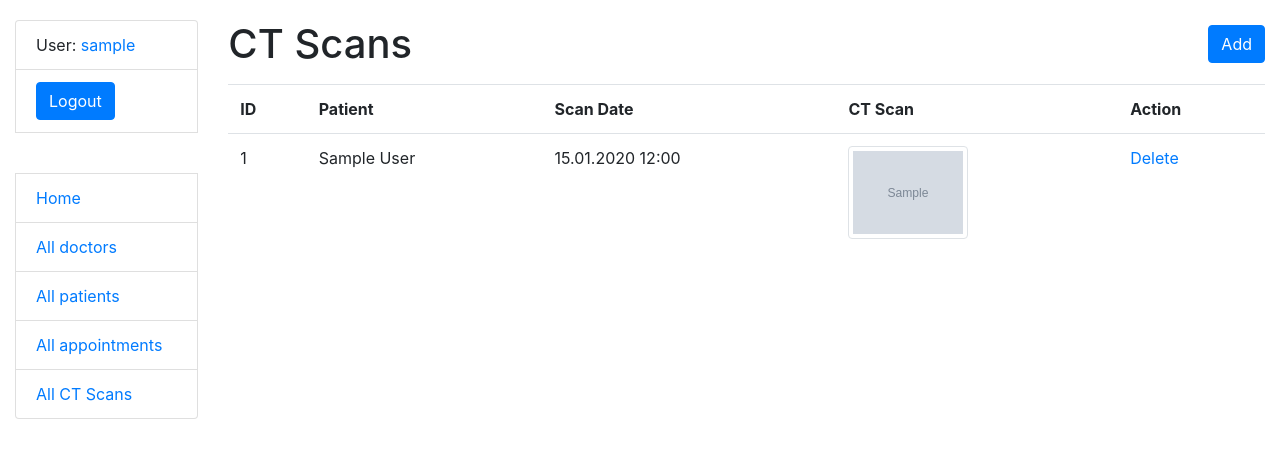
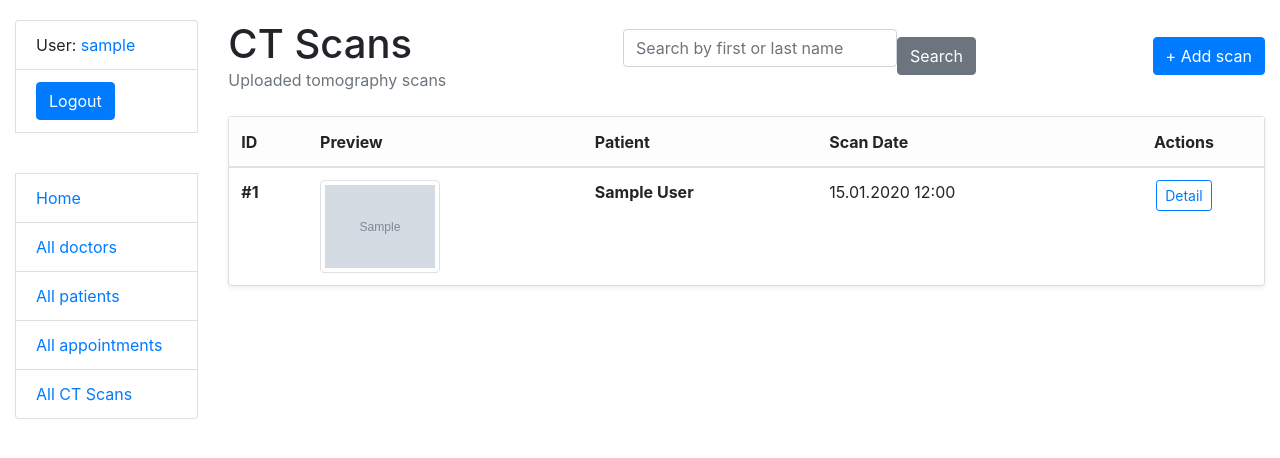
Before and after one commit to pprykhodko/private-clinic-service, a Django app: page /ct-scan/ in a window 1280 px wide. Shown: the top 458 px of the page. Run offline with Django 5.2, Linux system fonts and the light colour scheme; a user stored in the database is signed in; tables that the repository leaves empty hold one stand-in row (values such as "Sample post"); grey boxes marked "Sample" are stand-in pictures; some libraries are stand-ins or nearby versions.

Commit message:
feat(clinic): add search for appointment and ct scan list

```diff
--- a/clinic/forms.py
+++ b/clinic/forms.py
@@ -134,6 +134,19 @@ class AppointmentUpdateForm(forms.ModelForm):
         return cleaned_data
 
 
+class AppointmentSearchForm(forms.Form):
+    patient = forms.CharField(
+        max_length=255,
+        required=False,
+        label="",
+        widget=forms.TextInput(
+            attrs={
+                "placeholder": "Search by first or last name",
+            }
+        )
+    )
+
+
 class CTScanForm(forms.ModelForm):
     scan_date = forms.DateTimeField(
         widget=forms.DateTimeInput(
@@ -175,3 +188,16 @@ class CTScanForm(forms.ModelForm):
                 "This scan already exists."
             )
         return cleaned_data
+
+
+class CTScanSearchForm(forms.Form):
+    patient = forms.CharField(
+        max_length=255,
+        required=False,
+        label="",
+        widget=forms.TextInput(
+            attrs={
+                "placeholder": "Search by first or last name",
+            }
+        )
+    )
--- a/clinic/views.py
+++ b/clinic/views.py
@@ -1,5 +1,6 @@
 from django.contrib.auth.decorators import login_required
 from django.contrib.auth.mixins import LoginRequiredMixin
+from django.db.models import Q
 from django.http import HttpRequest, HttpResponse
 from django.shortcuts import render
 from django.urls import reverse_lazy
@@ -11,7 +12,9 @@ from clinic.forms import (
     PatientSearchForm,
     AppointmentForm,
     AppointmentUpdateForm,
-    CTScanForm
+    AppointmentSearchForm,
+    CTScanForm,
+    CTScanSearchForm
 )
 from clinic.models import Doctor, Patient, Appointment, CTScan
 
@@ -103,6 +106,23 @@ class AppointmentListView(LoginRequiredMixin, generic.ListView):
     model = Appointment
     paginate_by = 10
 
+    def get_context_data(self, **kwargs):
+        context = super(AppointmentListView, self).get_context_data(**kwargs)
+        patient = self.request.GET.get("patient", "")
+        context["search_form"] = AppointmentSearchForm(
+            initial={"patient": patient}
+        )
+        return context
+
+    def get_queryset(self):
+        patient = self.request.GET.get("patient")
+        if patient:
+            return Appointment.objects.filter(
+                Q(patient__first_name__iregex=patient.capitalize()) |
+                Q(patient__last_name__iregex=patient.capitalize())
+            )
+        return Appointment.objects.all()
+
 
 class AppointmentCreateView(LoginRequiredMixin, generic.CreateView):
     model = Appointment
@@ -131,6 +151,23 @@ class CTScanListView(LoginRequiredMixin, generic.ListView):
     context_object_name = "ct_scan_list"
     paginate_by = 10
 
+    def get_context_data(self, **kwargs):
+        context = super(CTScanListView, self).get_context_data(**kwargs)
+        patient = self.request.GET.get("patient", "")
+        context["search_form"] = CTScanSearchForm(
+            initial={"patient": patient}
+        )
+        return context
+
+    def get_queryset(self):
+        patient = self.request.GET.get("patient")
+        if patient:
+            return CTScan.objects.filter(
+                Q(patient__first_name__iregex=patient.capitalize()) |
+                Q(patient__last_name__iregex=patient.capitalize())
+            )
+        return CTScan.objects.all()
+
 
 class CTScanCreateView(LoginRequiredMixin, generic.CreateView):
     model = CTScan
--- a/templates/clinic/appointment_list.html
+++ b/templates/clinic/appointment_list.html
@@ -1,8 +1,13 @@
 {% extends "base.html" %}
+{% load crispy_forms_filters %}
 
 {% block content %}
   <div class="d-flex justify-content-between align-items-center mb-3">
     <h1 class="m-0">Appointments</h1>
+    <form method="get" action="" class="form-inline">
+      {{ search_form|crispy }}
+      <input type="submit" value="Search" class="btn btn-secondary">
+    </form>
 
     <a href="{% url "clinic:appointment-create" %}" class="btn btn-primary">
       Create
--- a/templates/clinic/ct_scan_list.html
+++ b/templates/clinic/ct_scan_list.html
@@ -1,36 +1,58 @@
 {% extends "base.html" %}
+{% load crispy_forms_filters %}
 
 {% block content %}
-  <div class="d-flex justify-content-between align-items-center mb-3">
+  <div class="d-flex justify-content-between align-items-center mb-4">
+    <div>
       <h1 class="m-0">CT Scans</h1>
+      <p class="text-muted mb-0">Uploaded tomography scans</p>
+    </div>
 
-    <a href="{% url "clinic:ct-scan-create" %}" class="btn btn-primary">
-      Add
+    <form method="get" action="" class="form-inline">
+      {{ search_form|crispy }}
+      <input type="submit" value="Search" class="btn btn-secondary">
+    </form>
+    <a href="{% url 'clinic:ct-scan-create' %}" class="btn btn-primary">
+      + Add scan
     </a>
   </div>
 
   {% if ct_scan_list %}
-    <table class="table">
+    <div class="card shadow-sm">
+      <div class="card-body p-0">
+        <table class="table table-hover align-middle mb-0">
+          <thead class="table-light">
           <tr>
             <th>ID</th>
+            <th>Preview</th>
             <th>Patient</th>
             <th>Scan Date</th>
-        <th>CT Scan</th>
-        <th>Action</th>
+            <th class="text-center">Actions</th>
           </tr>
+          </thead>
+          <tbody>
           {% for ct_scan in ct_scan_list %}
             <tr>
-          <td>{{ ct_scan.id }}</td>
-          <td>{{ ct_scan.patient.first_name }} {{ ct_scan.patient.last_name }}</td>
+              <td><strong>#{{ ct_scan.id }}</strong></td>
+              <td><a href="{{ ct_scan.image.url }}" target="_blank">
+                <img src="{{ ct_scan.image.url }}" alt="CT Scan" width="120" class="img-thumbnail">
+              </a></td>
+              <td><strong>{{ ct_scan.patient }}</strong></td>
               <td>{{ ct_scan.scan_date|date:"d.m.Y H:i" }}</td>
-          <td>
-            <img src="{{ ct_scan.image.url }}" alt="CT Scan" width="120" class="img-thumbnail">
+              <td class="text-center">
+                <a href="{% url 'clinic:ct-scan-detail' pk=ct_scan.pk %}" class="btn btn-sm btn-outline-primary">
+                  Detail
+                </a>
               </td>
-        <td><a href="#">Delete</a></td>
             </tr>
           {% endfor %}
+          </tbody>
         </table>
+      </div>
+    </div>
   {% else %}
-    <p>There are no scans.</p>
+    <div class="alert alert-info">
+      There are no scans yet.
+    </div>
   {% endif %}
 {% endblock %}
```
Lines whose indentation alone changed are shown as unchanged.
